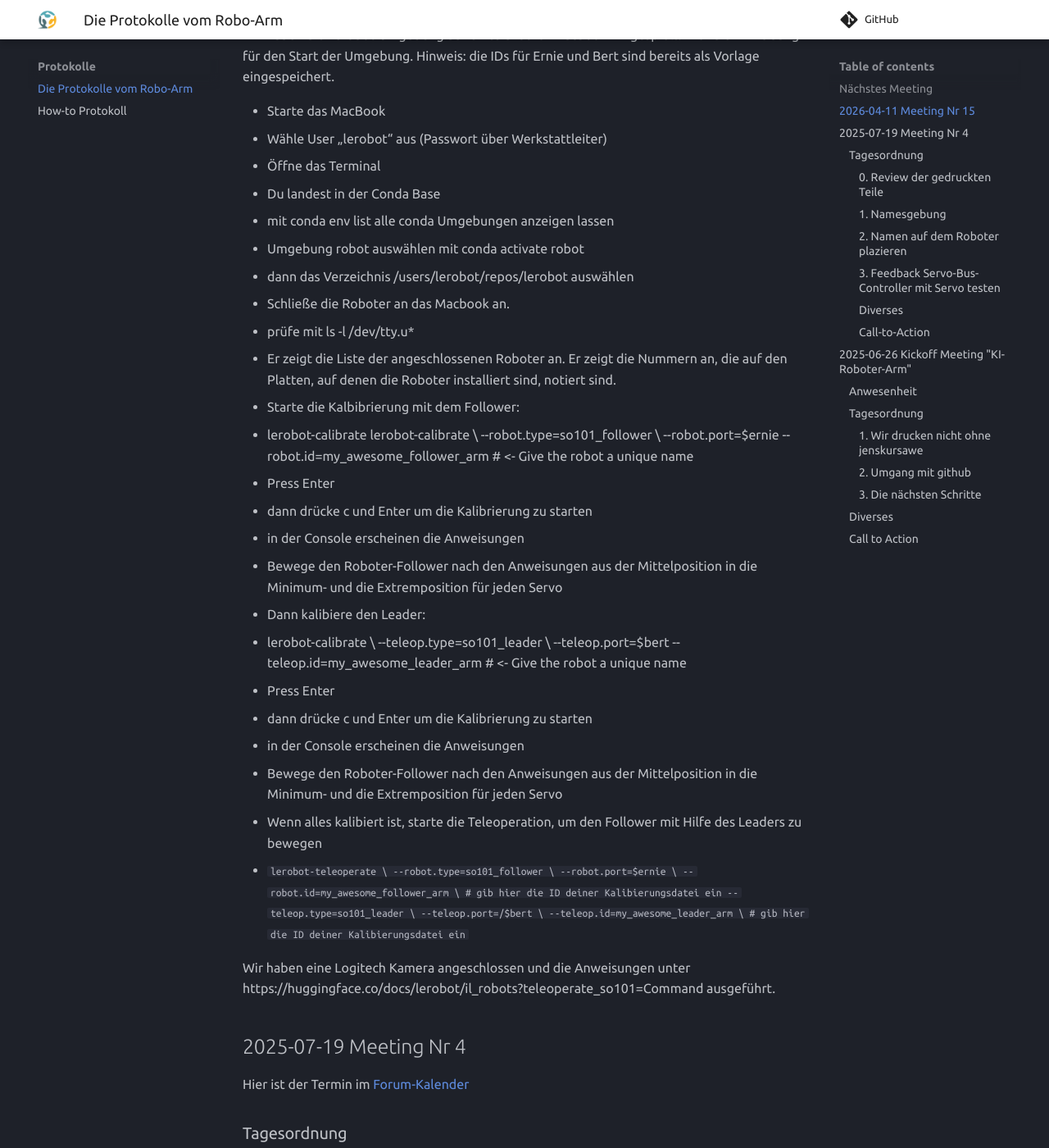
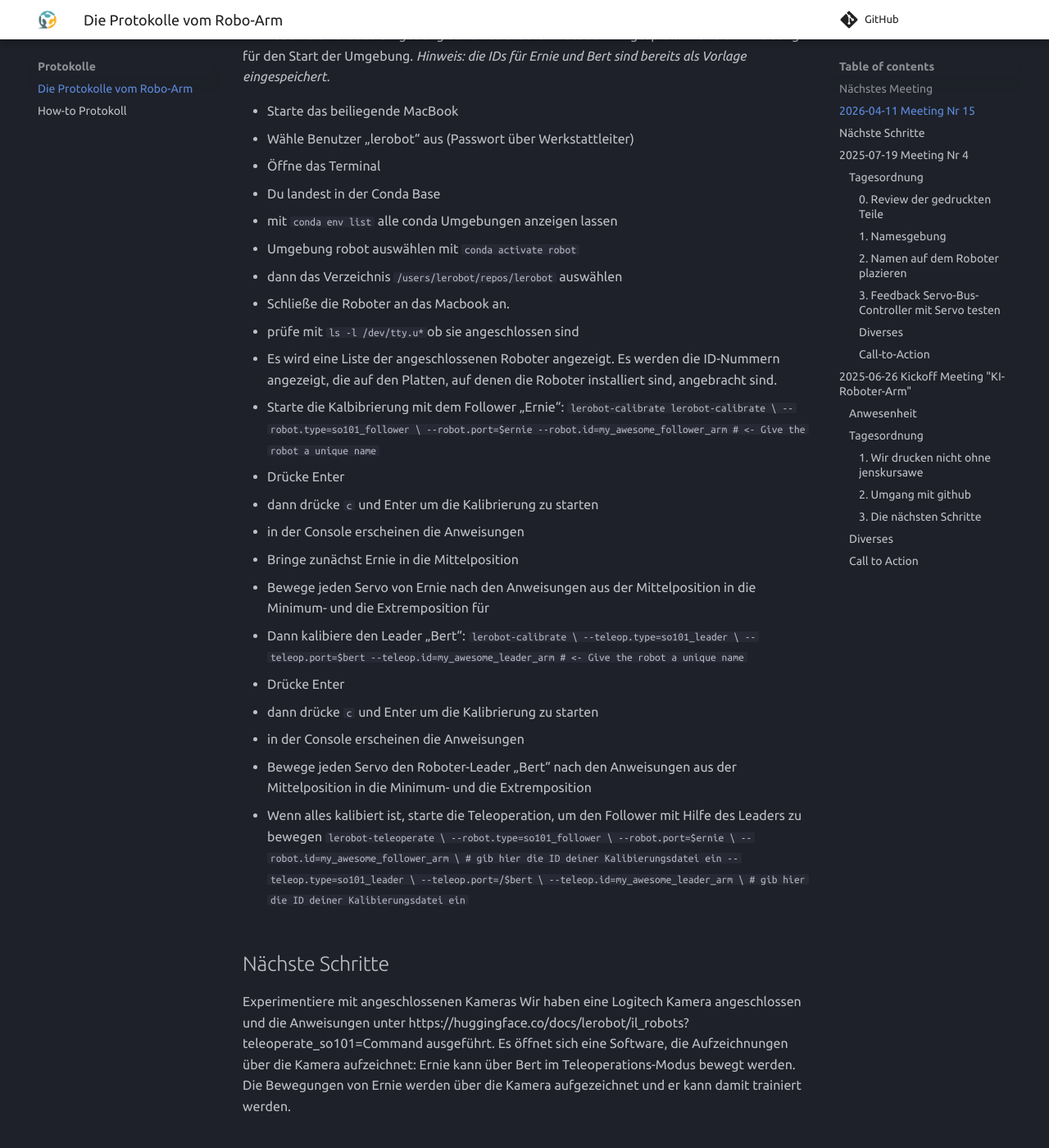
Before and after one commit to garagelab-dus/protolab-robo-docs, an MkDocs documentation site: the page built from docs/Protokolle/Backlog.md, in a window 1280 px wide and 1400 px high, scrolled down 565 px. Shown: the whole window at 82% size. Built offline with MkDocs 1.6.1 and Material for MkDocs 9.7.7, drawn with Linux system fonts in a browser that asks for light colours; comment, search, counter and statistics services are not loaded.

Commit message:
Revise Lerobot setup and calibration instructions
Updated instructions for setting up the Lerobot environment on MacBook Air, including detailed calibration steps for both follower and leader robots, and added next steps for experimentation with connected cameras.

```diff
--- a/docs/Protokolle/Backlog.md
+++ b/docs/Protokolle/Backlog.md
@@ -17,39 +17,41 @@ Der Link zum `Termin im Forum` folgt in Kürze
 
 ## 2026-04-11 Meeting Nr 15
 
-Wir haben die Lerobot-Umgebung auf eines unserer Macbook Air gespielt. Hier die Anweisung für den Start der Umgebung. Hinweis: die IDs für Ernie und Bert sind bereits als Vorlage eingespeichert.
+Wir haben die Lerobot-Umgebung auf eines unserer Macbook Air gespielt. Hier die Anweisung für den Start der Umgebung.
+*Hinweis: die IDs für Ernie und Bert sind bereits als Vorlage eingespeichert.*
 
-- Starte das MacBook
-- Wähle User „lerobot“ aus (Passwort über Werkstattleiter)
+- Starte das beiliegende MacBook
+- Wähle Benutzer „lerobot“ aus (Passwort über Werkstattleiter)
 - Öffne das Terminal
 - Du landest in der Conda Base
-- mit conda env list alle conda Umgebungen anzeigen lassen
-- Umgebung robot auswählen mit conda activate robot
-- dann das Verzeichnis /users/lerobot/repos/lerobot auswählen
+- mit `conda env list` alle conda Umgebungen anzeigen lassen
+- Umgebung robot auswählen mit `conda activate robot`
+- dann das Verzeichnis `/users/lerobot/repos/lerobot` auswählen
 - Schließe die Roboter an das Macbook an.
-- prüfe mit ls -l /dev/tty.u*
-- Er zeigt die Liste der angeschlossenen Roboter an. Er zeigt die Nummern an, die auf den Platten, auf denen die Roboter installiert sind, notiert sind.
-- Starte die Kalbibrierung mit dem Follower:
-- lerobot-calibrate lerobot-calibrate \
+- prüfe mit `ls -l /dev/tty.u*`ob sie angeschlossen sind
+- Es wird eine Liste der angeschlossenen Roboter angezeigt. Es werden die ID-Nummern angezeigt, die auf den Platten, auf denen die Roboter installiert sind, angebracht sind.
+- Starte die Kalbibrierung mit dem Follower „Ernie“:
+  `lerobot-calibrate lerobot-calibrate \
     --robot.type=so101_follower \
     --robot.port=$ernie
-    --robot.id=my_awesome_follower_arm # <- Give the robot a unique name
-- Press Enter
-- dann drücke c und Enter um die Kalibrierung zu starten
+    --robot.id=my_awesome_follower_arm # <- Give the robot a unique name`
+- Drücke Enter
+- dann drücke `c` und Enter um die Kalibrierung zu starten
 - in der Console erscheinen die Anweisungen
-- Bewege den Roboter-Follower nach den Anweisungen aus der Mittelposition in die Minimum- und die Extremposition für jeden Servo
-- Dann kalibiere den Leader:
-- lerobot-calibrate \
+- Bringe zunächst Ernie in die Mittelposition
+- Bewege jeden Servo von Ernie nach den Anweisungen aus der Mittelposition in die Minimum- und die Extremposition für
+- Dann kalibiere den Leader „Bert“:
+  `lerobot-calibrate \
     --teleop.type=so101_leader \
     --teleop.port=$bert
-    --teleop.id=my_awesome_leader_arm # <- Give the robot a unique name
-- Press Enter
-- dann drücke c und Enter um die Kalibrierung zu starten
+    --teleop.id=my_awesome_leader_arm # <- Give the robot a unique name`
+- Drücke Enter
+- dann drücke `c` und Enter um die Kalibrierung zu starten
 - in der Console erscheinen die Anweisungen
-- Bewege den Roboter-Follower nach den Anweisungen aus der Mittelposition in die Minimum- und die Extremposition für jeden Servo
+- Bewege jeden Servo den Roboter-Leader „Bert“ nach den Anweisungen aus der Mittelposition in die Minimum- und die Extremposition
 
 - Wenn alles kalibiert ist, starte die Teleoperation, um den Follower mit Hilfe des Leaders zu bewegen
-- `lerobot-teleoperate \
+  `lerobot-teleoperate \
     --robot.type=so101_follower \
     --robot.port=$ernie \
     --robot.id=my_awesome_follower_arm \ # gib hier die ID deiner Kalibierungsdatei ein
@@ -57,7 +59,9 @@ Wir haben die Lerobot-Umgebung auf eines unserer Macbook Air gespielt. Hier die
     --teleop.port=/$bert \
     --teleop.id=my_awesome_leader_arm \ # gib hier die ID deiner Kalibierungsdatei ein`
 
-Wir haben eine Logitech Kamera angeschlossen und die Anweisungen unter https://huggingface.co/docs/lerobot/il_robots?teleoperate_so101=Command ausgeführt.
+## Nächste Schritte
+Experimentiere mit angeschlossenen Kameras
+Wir haben eine Logitech Kamera angeschlossen und die Anweisungen unter https://huggingface.co/docs/lerobot/il_robots?teleoperate_so101=Command ausgeführt. Es öffnet sich eine Software, die Aufzeichnungen über die Kamera aufzeichnet: Ernie kann über Bert im Teleoperations-Modus bewegt werden. Die Bewegungen von Ernie werden über die Kamera aufgezeichnet und er kann damit trainiert werden.
 
 ## 2025-07-19 Meeting Nr 4
 
```
